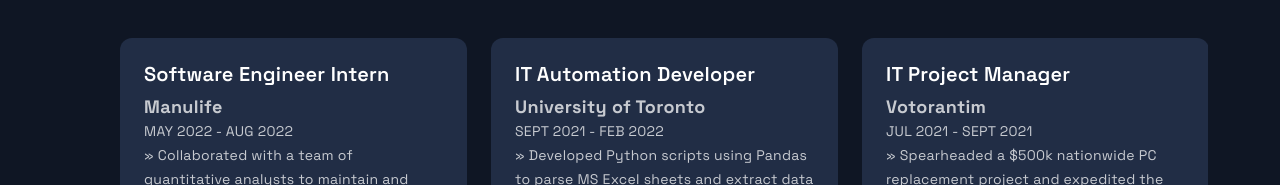
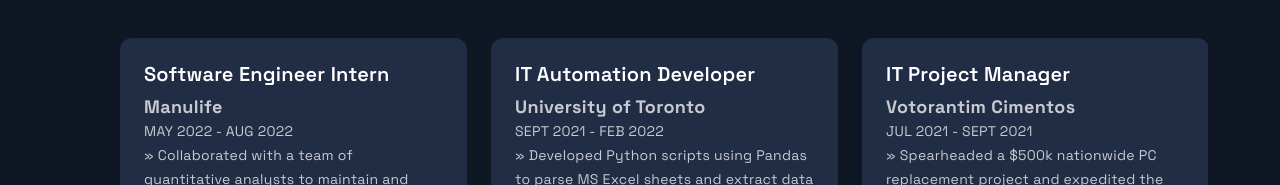
Before and after one commit to pritheeroy/portfolio_website-prithee, a Next.js app: page / in a window 1280 px wide. Shown: the part 1565-1750 px from the top of the page. Built offline with nearby package versions, Linux system fonts and the light colour scheme.

Commit message:
update resume

```diff
--- a/src/components/Experience/Experience.js
+++ b/src/components/Experience/Experience.js
@@ -6,7 +6,7 @@ import { Box, Boxes, BoxNum, BoxText, BoxText2 } from './ExperienceStyles';
 const data = [
   { role: 'Software Engineer Intern', employer: 'Manulife', date: 'MAY 2022 - AUG 2022', description: ["Collaborated with a team of quantitative analysts to maintain and support development of quantitative investment strategy system (QISS) in Java (Spring Boot Framework) to support asset management.", "Developed 10+ features for QISS microsite, using Java and React.js, which increased quantitive analyst efficiency by 25%.", "Wrote SQL scripts for data reconciliation project to validate migrated data and created template used by 10+ engineers.", "» Tested 100+ API endpoints using Postman as a part of the annual penetration test.", "» Authored technical documentation to streamline on-boarding process, increasing productivity by 30% on average."]},
   { role: 'IT Automation Developer', employer: 'University of Toronto', date: 'SEPT 2021 - FEB 2022', description: ["Developed Python scripts using Pandas to parse MS Excel sheets and extract data and load it into SharePoint.", " Setup continuous integration using Jenkins and engineered pipelines containing Bash shell scripts to automate infrastructure provisioning.", "Wrote and performed unit and functional tests using Pytest to ensure all data was entered correctly.", "» Updated SharePoint lists to comply with user inputted information from InfoPath forms."]},
-  { role: 'IT Project Manager', employer: 'Votorantim', date: 'JUL 2021 - SEPT 2021', description: ["Spearheaded a $500k nationwide PC replacement project and expedited the projected completion date by 25%.", "Designed and executed Microsoft Powershell scripts to automate data collection and aggregation.", "Reimaged 100+ PCs and executed Microsoft Powershell scripts to add the PCs to the active directory.", "» Produced reports in Microsoft Power BI to display weekly PC replacement results to 35+ colleagues."]}
+  { role: 'IT Project Manager', employer: 'Votorantim Cimentos', date: 'JUL 2021 - SEPT 2021', description: ["Spearheaded a $500k nationwide PC replacement project and expedited the projected completion date by 25%.", "Designed and executed Microsoft Powershell scripts to automate data collection and aggregation.", "Reimaged 100+ PCs and executed Microsoft Powershell scripts to add the PCs to the active directory.", "» Produced reports in Microsoft Power BI to display weekly PC replacement results to 35+ colleagues."]}
 ];
 
 const Experience = () => (
```
